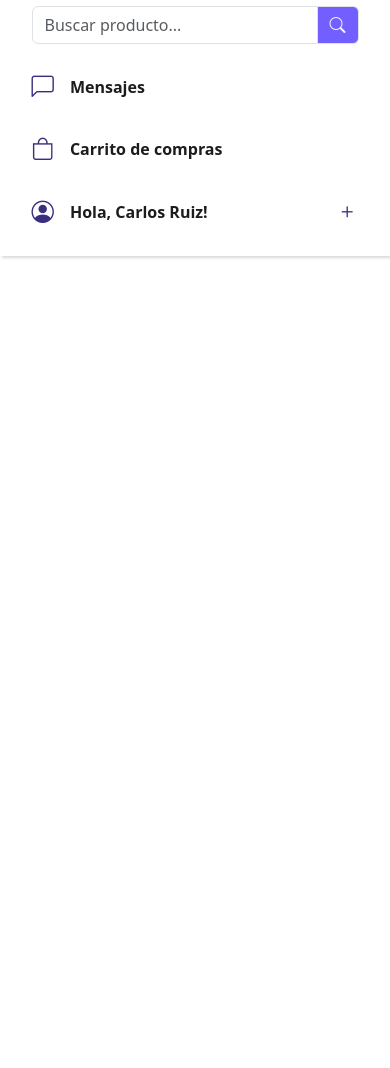
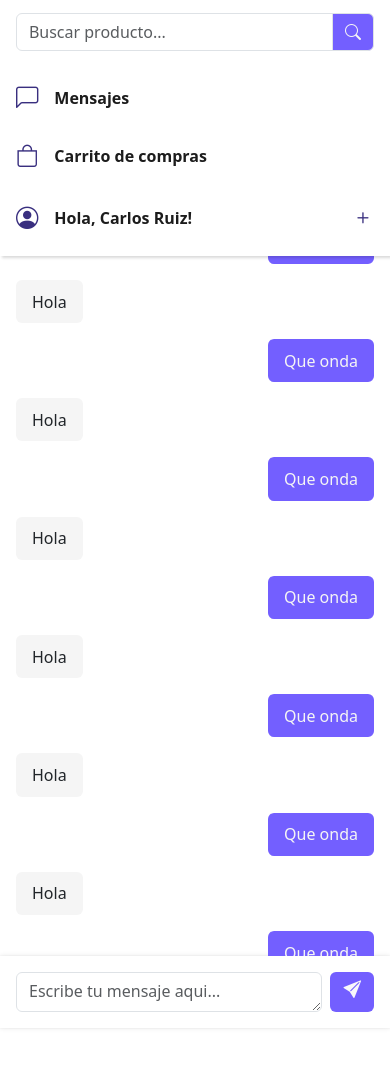
Before and after one commit to charlyx78/BDM, a PHP site: page /chat.php in a window 390 px wide, after a click that opens the changed part. Shown: the top 1068 px of the page. Run offline with PHP 8.4, Linux system fonts and the light colour scheme.

Commit message:
Diseño chat movil terminado

```diff
--- a/css/main.css
+++ b/css/main.css
@@ -90,19 +90,20 @@ button {
 }
 
 h2.titulo-pagina {
-  font-size: 2.2em;
-  margin-bottom: 0.6em;
+  font-size: 1.6em;
+  font-weight: 600;
+  margin-bottom: 1.6em;
   display: flex;
   justify-content: space-between;
   align-items: center;
 }
 
 .container-fluid {
-  width: 90% !important;
+  width: 98% !important;
 }
 
 .contenedor-pagina {
-  margin-top: 6em;
+  margin-top: 5.2em;
 }
 
 .contenedor-landing-page {
@@ -211,7 +212,7 @@ h2.titulo-pagina {
 
 .navbar {
   background-color: white !important;
-  padding: 1em 0;
+  padding: 0.6em 0;
   box-shadow: rgba(0, 0, 0, 0.15) 1.95px 1.95px 2.6px;
 }
 .navbar a {
@@ -835,7 +836,11 @@ h2.titulo-pagina {
     width: 100px;
   }
 }
-.contacto {
+.contenedor-pagina-chat {
+  margin-top: 4.8em;
+}
+
+.contenedor-chat .contacto {
   text-decoration: none;
   display: flex;
   flex-direction: row;
@@ -843,25 +848,27 @@ h2.titulo-pagina {
   align-items: center;
   cursor: pointer;
   color: #1C1C1C;
+  padding: 0 1em 1em 1em;
+  box-shadow: rgba(0, 0, 0, 0.15) 1.95px 1.95px 2.6px;
 }
-.contacto img {
-  width: 15%;
+.contenedor-chat .contacto img {
+  width: 13%;
 }
-.contacto h5 {
+.contenedor-chat .contacto a {
+  text-decoration: none;
+}
+.contenedor-chat .contacto a h2 {
   font-size: 1.2em;
   font-weight: bold;
   margin: 0;
 }
-.contacto .informacion-perfil-mensaje {
+.contenedor-chat .contacto .informacion-perfil-mensaje {
   width: 80%;
   margin: 0 auto;
 }
-
-.contenedor-chat .card-header, .contenedor-chat .card-footer {
-  background-color: transparent;
-}
 .contenedor-chat .contenedor-mensajes {
-  height: 70vh;
+  padding: 1.4em 1em 0 1em;
+  height: 65.9vh;
   overflow-y: scroll;
 }
 .contenedor-chat .contenedor-mensajes .mensaje {
@@ -881,6 +888,10 @@ h2.titulo-pagina {
   max-width: 60%;
   padding: 0.6em 1em;
   margin: 0 0 0 auto;
+}
+.contenedor-chat .contenedor-input-mensaje {
+  box-shadow: rgba(0, 0, 0, 0.1) 0px 0px 5px 0px, rgba(0, 0, 0, 0.1) 0px 0px 1px 0px;
+  padding: 1em;
 }
 
 @media (min-width: 1440px) {
--- a/scss/_chat.scss
+++ b/scss/_chat.scss
@@ -1,3 +1,7 @@
+.contenedor-pagina-chat {
+    margin-top: 4.8em;
+}
+.contenedor-chat {
     .contacto {
         text-decoration: none;
         display: flex;
@@ -6,25 +10,28 @@
         align-items: center;
         cursor: pointer;
         color:$color-negro;
+        padding: 0 1em 1em 1em;
+        box-shadow: rgba(0, 0, 0, 0.15) 1.95px 1.95px 2.6px;
         img {
-        width: 15%;
+            width: 13%;
         }
-    h5 {
+        a {
+            text-decoration: none;
+            h2 {
                 font-size: 1.2em;
                 font-weight: bold;
                 margin: 0;
+
+            }
         }
         .informacion-perfil-mensaje {
             width: 80%;
             margin: 0 auto;
         }
     }
-.contenedor-chat {
-    .card-header, .card-footer {
-        background-color: transparent;
-    }
     .contenedor-mensajes {
-        height: 70vh;
+        padding: 1.4em 1em 0 1em;
+        height: 65.9vh;
         overflow-y: scroll;
         .mensaje {
             margin-bottom: 1em;
@@ -44,6 +51,10 @@
             padding: 0.6em 1em;
             margin: 0 0 0 auto;
         }
+    }
+    .contenedor-input-mensaje {
+        box-shadow: rgba(0, 0, 0, 0.1) 0px 0px 5px 0px, rgba(0, 0, 0, 0.1) 0px 0px 1px 0px;
+        padding: 1em;
     }
 }
 
--- a/scss/_home.scss
+++ b/scss/_home.scss
@@ -5,7 +5,7 @@
         .hero-home {
             background-image: url(../img/business-3293079_1920.jpg);
             width: 100%;
-            height: 55vh;
+            height: 50vh;
             background-position: center center;
             background-repeat: no-repeat;
             background-size: cover;
@@ -83,11 +83,11 @@
     grid-template-columns: 1fr;
     .seccion-productos {
         h3.titulo-seccion-productos {
-            font-size: 1.6em;
+            font-size: 1.4em;
             margin-top: 0.6em;
         }
         .contenedor-productos {
-            width: 350px;
+            width: 360px;
             overflow-x: scroll;
             overflow-y: hidden;
             white-space: nowrap;
--- a/scss/_navbar.scss
+++ b/scss/_navbar.scss
@@ -3,7 +3,7 @@
     a {
         text-decoration: none;
     }
-    padding: 1em 0;
+    padding: 0.6em 0;
     box-shadow: rgba(0, 0, 0, 0.15) 1.95px 1.95px 2.6px;
 }
 .navbar-fixed {
--- a/scss/_utilidades.scss
+++ b/scss/_utilidades.scss
@@ -43,15 +43,16 @@
     background-color: $color-blanco;
 }
 h2.titulo-pagina {
-    font-size: 2.2em;
-    margin-bottom: 0.6em;
+    font-size: 1.6em;
+    font-weight: 600;
+    margin-bottom: 1.6em;
     display: flex;
     justify-content: space-between;
     align-items: center;
 }
 .container-fluid {
-    width: 90% !important;
+    width: 98% !important;
 }
 .contenedor-pagina {
-    margin-top: 6em;
+    margin-top: 5.2em;
 }
--- a/scss/main.scss
+++ b/scss/main.scss
@@ -13,4 +13,5 @@
 @import "chat.scss";
 @import "search.scss";
 @import "wishlist.scss";
+@import "contactos.scss";
 @import "login.scss";
--- a/views/chat.php
+++ b/views/chat.php
@@ -9,34 +9,22 @@
 <body>
     <?php include_once "navbar.php" ?>
 
-    <main class="container py-4">
-        <div id="carouselExample" class="carousel slide carousel-fade">
-            <div class="carousel-inner">
-                <div class="carousel-item active">
-                <h2 class="titulo-pagina">Mensajes</h2>
-                    <ul class="list-group">
-                        <li class="list-group-item py-3">
-                            <a class="contacto" data-bs-target="#carouselExample" data-bs-slide="next">
-                                <img src="../img/avatar.svg" width="40" alt="">
-                                <div class="informacion-perfil-mensaje">
-                                    <h5>Mario Salinas</h5>
-                                    <p class="m-0 text-secondary text-truncate">Lorem ipsum dolor sit amet consectetur adipisicing elit. Eveniet iusto alias praesentium distinctio dolorem commodi voluptate laborum dolores nostrum aliquid, tempore harum. Quidem optio accusantium facilis eligendi debitis placeat consequatur.</p>
-                                </div>
-                            </a>
-                        </li>
-                    </ul>
-                </div>
-                <div class="carousel-item">
-                    <div class="card contenedor-chat">
-                        <div class="card-header contacto">
-                            <a data-bs-target="#carouselExample" data-bs-slide="previous">
+    <div class="contenedor-pagina-chat">
+        <div class="contenedor-chat">
+            <div class="contacto">
+                <div class="d-flex gap-3 align-items-center">
+                    <a href="contactos.php">
                         <i class="bi bi-chevron-left fw-bold"></i>
                     </a>
-                            <img src="../img/avatar.svg" width="50" alt="">
-                            <h5>Mario Salinas</h5>
+                    <img src="../img/avatar.svg" width="40" alt="">
+                    <a href="account.php"><h2>Mario Salinas</h2></a>
                 </div>
-                        <div class="card-body contenedor-mensajes">
-                            <div class="producto-carrito card">
+                <div class="btn btn-outline-dark rounded-circle">
+                    <i class="bi bi-box fs-4"></i>
+                </div>
+            </div>
+            <div class="contenedor-mensajes">
+                <!-- <div class="producto-carrito card">
                     <div class="imagen-producto-carrito rounded">
                     </div>
                     <div class="informacion-producto-carrito">
@@ -51,8 +39,8 @@
                             </div>
                         </div>
                     </div>
-                            </div>
-                            <div class="hr"></div>
+                </div> -->
+                    <!-- <div class="hr"></div> -->
                     <div class="mensaje"><div class="mensaje-local rounded">Hola</div></div>
                     <div class="mensaje"><div class="mensaje-remoto rounded">Que onda</div></div>
                     <div class="mensaje"><div class="mensaje-local rounded">Hola</div></div>
@@ -69,7 +57,7 @@
                     <div class="mensaje"><div class="mensaje-remoto rounded">Que onda</div></div>
 
             </div>
-                        <div class="card-footer">
+            <div class="contenedor-input-mensaje">
                 <form action="" class="d-flex gap-2">
                     <textarea name="mensaje" class="form-control" rows="1" placeholder="Escribe tu mensaje aqui..."></textarea>
                     <button type="button" class="btn btn-primario"><i class="bi bi-send-fill text-light"></i></button>
@@ -77,9 +65,7 @@
             </div>
         </div>
     </div>
-            </div>
-        </div>
-    </main>
+
 
 </body>
 </html>
--- a/views/navbar.php
+++ b/views/navbar.php
@@ -27,7 +27,13 @@
                         <a class="input-group-text btn-primario" id="button-addon2" href="search.php"><i class="bi bi-search"></i></a>
                     </div>
                 </form>
-                <li class="nav-item">
+                <li class="nav-item d-block d-lg-none">
+                    <a href="contactos.php" class="nav-link btn btn-light w-100 d-flex align-items-center" role="button">
+                        <i class="bi bi-chat-left color-primario me-3 me-lg-0"></i>
+                        <div class="d-md-none">Mensajes</div>
+                    </a>
+                </li>
+                <li class="nav-item d-none d-lg-block">
                     <a href="chat.php" class="nav-link btn btn-light w-100 d-flex align-items-center" role="button">
                         <i class="bi bi-chat-left color-primario me-3 me-lg-0"></i>
                         <div class="d-md-none">Mensajes</div>
--- a/views/producto.php
+++ b/views/producto.php
@@ -149,7 +149,7 @@
         <div class="modal-dialog">
             <div class="modal-content">
                 <div class="modal-header">
-                    <h1 class="modal-title fs-5" id="comentarioModalLabel">Escribe una reseña</h1>
+                    <h1 class="modal-title fs-4" id="comentarioModalLabel">Escribe una reseña</h1>
                     <button class="btn"><i class="bi bi-x-circle-fill text-danger" data-bs-dismiss="modal" aria-label="Close"></i></button>
                 </div>
                 <div class="modal-body">
```
Also changed, not shown: other parts of css/main.css (+43 -3 lines), scss/_contactos.scss (added, +40 -0 lines), views/contactos.php (added, +62 -0 lines), 1 other file. Lines whose indentation alone changed are shown as unchanged.
